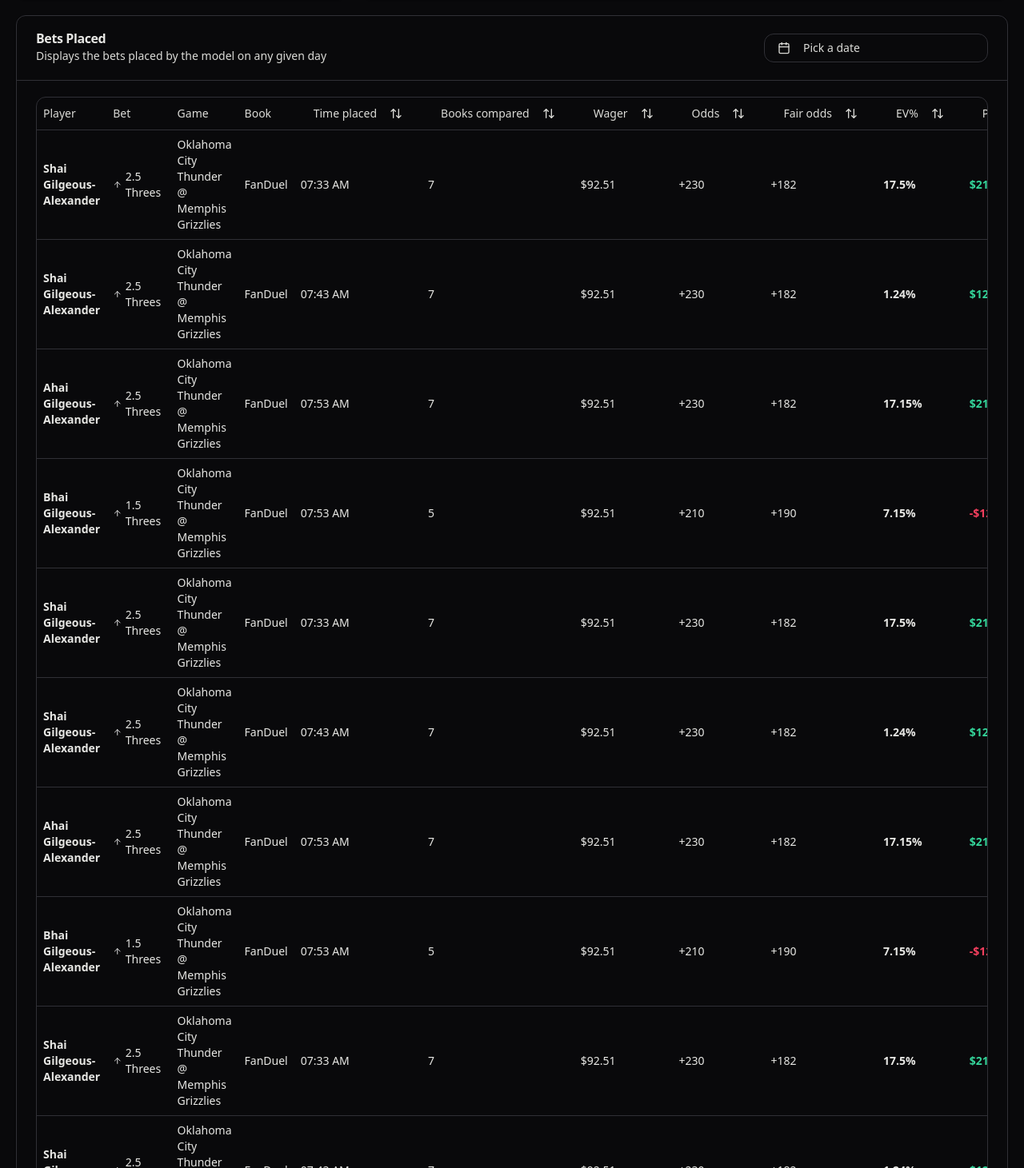
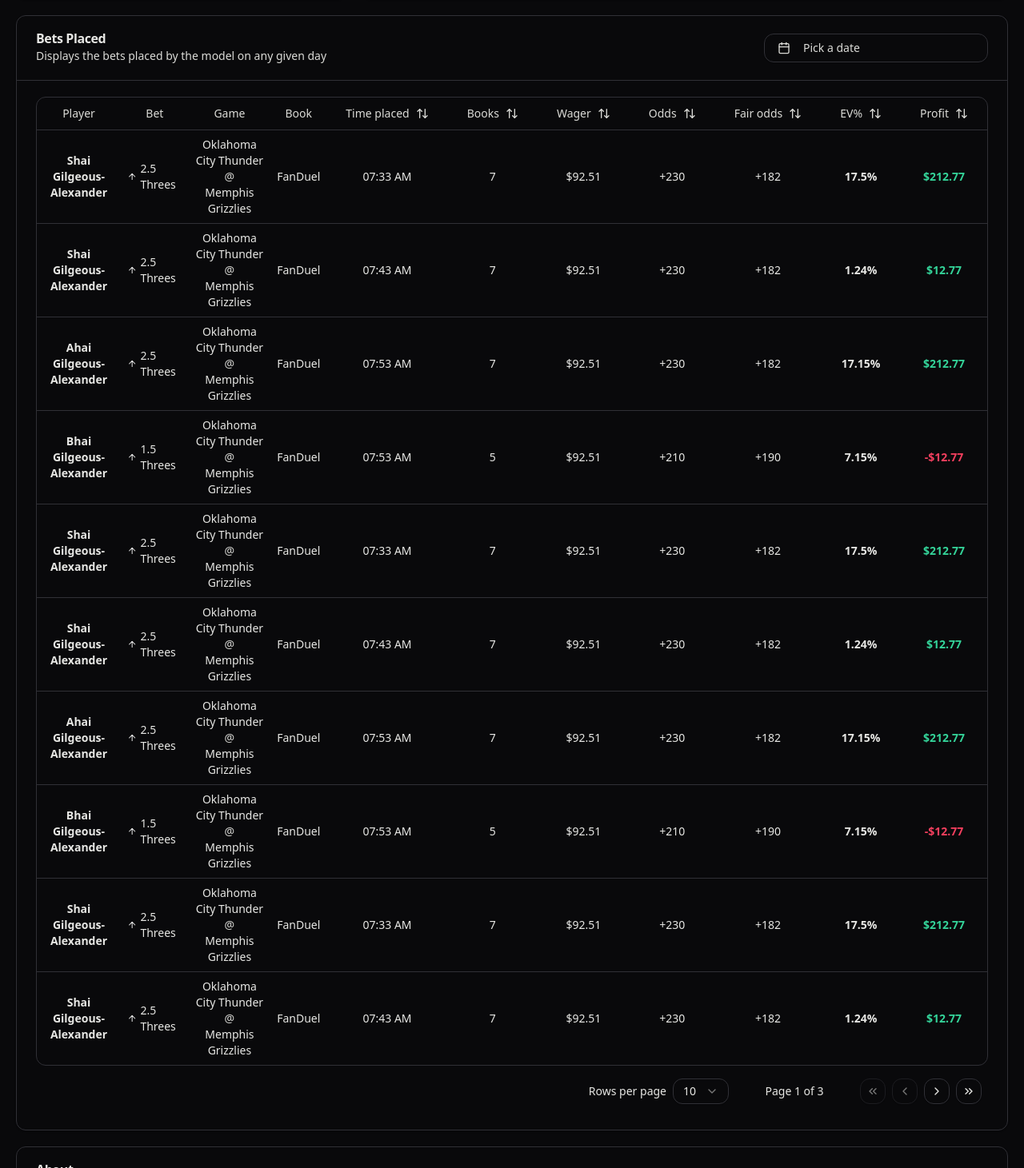
Before and after one commit to ejjlittle/ev-betting-model, a React (Vite) app in the folder frontend/: page / in a window 1280 px wide. Shown: the part 569-2030 px from the top of the page at 80% size. Built offline with nearby package versions, Linux system fonts and the light colour scheme.

Commit message:
Aligned data table and added pagination

```diff
--- a/frontend/package.json
+++ b/frontend/package.json
@@ -10,6 +10,7 @@
     "preview": "vite preview"
   },
   "dependencies": {
+    "@radix-ui/react-hover-card": "^1.1.6",
     "@radix-ui/react-popover": "^1.1.6",
     "@radix-ui/react-select": "^2.1.6",
     "@radix-ui/react-slot": "^1.1.2",
--- a/frontend/src/components/Header.tsx
+++ b/frontend/src/components/Header.tsx
@@ -12,7 +12,7 @@
         positive expected value.
       </p>
       <div className="flex items-center space-x-0.5">
-        <a className="text-primary text-sm font-semibold hover:underline" href="https://github.com/ejjlittle/ev-betting-model">
+        <a className="text-primary text-sm font-semibold hover:underline" href="https://github.com/ejjlittle/ev-betting-model" target="_blank" rel="noopener noreferrer">
           Check it out on GitHub
         </a>
         <ArrowRight className="text-primary w-4 h-4" />
--- a/frontend/src/components/bets/columns.tsx
+++ b/frontend/src/components/bets/columns.tsx
@@ -20,16 +20,20 @@
 export const columns: ColumnDef<Bet>[] = [
     {
         accessorKey: "player",
-        header: "Player",
+        header: () => (
+            <div className="text-center">Player</div>
+        ),
         cell: ({ row }) => (
-            <div className="font-bold">
+            <div className="font-bold text-center">
                 {row.getValue("player")}
             </div>
         )
     },
     {
         accessorKey: "bet",
-        header: "Bet",
+        header: () => (
+            <div className="text-center">Bet</div>
+        ),
         cell: ({ row }) => {
             const betText: string = row.original.bet;
 
@@ -50,19 +54,28 @@
     },
     {
         accessorKey: "game",
-        header: "Game",
+        header: () => (
+            <div className="text-center">Game</div>
+        ),
         cell: ({ getValue }) => {
             const game = getValue<string>().split("@");
             return (
-              <span>
-                {game[0]} <br /> <span className="font-light">@</span>{game[1]}
-              </span>
+                <div className="text-center">
+                    {game[0]}
+                    <span className="text-muted-foreground">@</span> <br />
+                    {game[1]}
+                </div>
             );
-          }
+        }
     },
     {
         accessorKey: "book",
-        header: "Book",
+        header: () => (
+            <div className="text-center">Book</div>
+        ),
+        cell: ({ row }) => (
+            <div className="text-center">{row.getValue("book")}</div>
+        ),
     },
     {
         accessorKey: "timePlaced",
@@ -71,12 +84,16 @@
               <Button
                 variant="ghost"
                 onClick={() => column.toggleSorting(column.getIsSorted() === "asc")}
+                className="flex items-center justify-center w-full rounded-xl"
               >
                 Time placed
-                <ArrowUpDown className="ml-2 h-4 w-4" />
+                <ArrowUpDown className="h-4 w-4" />
               </Button>
             )
           },
+          cell: ({ row }) => (
+            <div className="text-center">{row.getValue("timePlaced")}</div>
+        ),
     },
     {
         accessorKey: "bookCount",
@@ -85,12 +102,16 @@
               <Button
                 variant="ghost"
                 onClick={() => column.toggleSorting(column.getIsSorted() === "asc")}
+                className="flex items-center justify-center w-full rounded-xl"
               >
-                Books compared
-                <ArrowUpDown className="ml-2 h-4 w-4" />
+                Books
+                <ArrowUpDown className="h-4 w-4" />
               </Button>
             )
           },
+          cell: ({ row }) => (
+            <div className="text-center">{row.getValue("bookCount")}</div>
+        ),
     },
     {
         accessorKey: "wager",
@@ -99,9 +120,10 @@
               <Button
                 variant="ghost"
                 onClick={() => column.toggleSorting(column.getIsSorted() === "asc")}
+                className="flex items-center justify-center w-full rounded-xl"
               >
                 Wager
-                <ArrowUpDown className="ml-2 h-4 w-4" />
+                <ArrowUpDown className="h-4 w-4" />
               </Button>
             )
           },
@@ -113,7 +135,7 @@
                 currency: "USD",
             }).format(amount)
 
-            return <div>{formatted}</div>
+            return <div className="text-center">{formatted}</div>
         },
     },
     {
@@ -123,15 +145,16 @@
               <Button
                 variant="ghost"
                 onClick={() => column.toggleSorting(column.getIsSorted() === "asc")}
+                className="flex items-center justify-center w-full rounded-xl"
               >
                 Odds
-                <ArrowUpDown className="ml-2 h-4 w-4" />
+                <ArrowUpDown className="h-4 w-4" />
               </Button>
             )
           },
         cell: ({ row }) => {
             const odds = row.original.odds;
-            return odds > 0 ? `+${odds}` : `${odds}`; //prepend + for positive odds
+            return <div className="text-center">{odds > 0 ? `+${odds}` : `${odds}`}</div>; //prepend + for positive odds
           },
     },
     {
@@ -141,15 +164,16 @@
               <Button
                 variant="ghost"
                 onClick={() => column.toggleSorting(column.getIsSorted() === "asc")}
+                className="flex items-center justify-center w-full rounded-xl"
               >
                 Fair odds
-                <ArrowUpDown className="ml-2 h-4 w-4" />
+                <ArrowUpDown className="h-4 w-4" />
               </Button >
             )
           },
         cell: ({ row }) => {
             const fairOdds = row.original.fairOdds;
-            return fairOdds > 0 ? `+${fairOdds}` : `${fairOdds}`; //prepend + for positive odds
+            return <div className="text-center">{fairOdds > 0 ? `+${fairOdds}` : `${fairOdds}`}</div>; //prepend + for positive odds
           },
     },
     {
@@ -159,17 +183,16 @@
               <Button
                 variant="ghost"
                 onClick={() => column.toggleSorting(column.getIsSorted() === "asc")}
+                className="flex items-center justify-center w-full rounded-xl"
               >
                 EV%
-                <ArrowUpDown className="ml-2 h-4 w-4" />
+                <ArrowUpDown className="h-4 w-4" />
               </Button>
             )
           },
           //append '%'
           cell: ({ row }) => (
-            <div className="font-bold">
-                {row.original.ev}%
-            </div>
+            <div className="font-bold text-center">{row.original.ev}%</div>
         )
     },
     {
@@ -179,9 +202,10 @@
               <Button
                 variant="ghost"
                 onClick={() => column.toggleSorting(column.getIsSorted() === "asc")}
+                className="flex items-center justify-center w-full rounded-xl"
               >
                 Profit
-                <ArrowUpDown className="ml-2 h-4 w-4" />
+                <ArrowUpDown className="h-4 w-4" />
               </Button>
             )
           },
@@ -195,7 +219,7 @@
 
             //add color for positive or negative
             return (
-                <div className={`font-bold ${
+                <div className={`text-center font-extrabold ${
                     amount > 0 ? "text-positive" : amount < 0 ? "text-negative" : "text-primary"
                 }`}>
                     {formatted}
--- a/frontend/src/components/bets/data-table.tsx
+++ b/frontend/src/components/bets/data-table.tsx
@@ -1,4 +1,4 @@
-import { Button } from "@/components/ui/button"
+import DataTablePagination from "./pagination"
 import * as React from "react"
 import {
     ColumnDef,
@@ -70,7 +70,6 @@
                             table.getRowModel().rows.map((row) => (
                                 <TableRow
                                     key={row.id}
-                                    data-state={row.getIsSelected() && "selected"}
                                 >
                                     {row.getVisibleCells().map((cell) => (
                                         <TableCell key={cell.id}>
@@ -82,7 +81,7 @@
                         ) : (
                             <TableRow>
                                 <TableCell colSpan={columns.length} className="h-24 text-center">
-                                    No results.
+                                    No results
                                 </TableCell>
                             </TableRow>
                         )}
@@ -90,24 +89,7 @@
                 </Table>
             </div>
             <div className="flex items-center justify-end space-x-2 py-4">
-                <Button
-                    variant="outline"
-                    size="sm"
-                    onClick={() => table.previousPage()}
-                    disabled={!table.getCanPreviousPage()}
-                    className="rounded-xl"
-                >
-                    Previous
-                </Button>
-                <Button
-                    variant="outline"
-                    size="sm"
-                    onClick={() => table.nextPage()}
-                    disabled={!table.getCanNextPage()}
-                    className="rounded-xl"
-                >
-                    Next
-                </Button>
+                <DataTablePagination table={table} />
             </div>
         </div>
     )
--- /dev/null
+++ b/frontend/src/components/bets/pagination.tsx
@@ -0,0 +1,93 @@
+import { Table } from "@tanstack/react-table"
+import {
+    ChevronLeft,
+    ChevronRight,
+    ChevronsLeft,
+    ChevronsRight,
+} from "lucide-react"
+
+import { Button } from "@/components/ui/button"
+import {
+    Select,
+    SelectContent,
+    SelectItem,
+    SelectTrigger,
+    SelectValue,
+} from "@/components/ui/select"
+
+interface DataTablePaginationProps<TData> {
+    table: Table<TData>
+}
+
+export default function DataTablePagination<TData>({
+    table,
+}: DataTablePaginationProps<TData>) {
+    return (
+        <div className="flex items-center justify-between px-2">
+            <div className="flex items-center space-x-6 lg:space-x-8">
+                <div className="flex items-center space-x-2">
+                    <p className="text-sm font-medium">Rows per page</p>
+                    <Select
+                        value={`${table.getState().pagination.pageSize}`}
+                        onValueChange={(value) => {
+                            table.setPageSize(Number(value))
+                        }}
+                    >
+                        <SelectTrigger className="h-8 w-[70px] rounded-xl border-border">
+                            <SelectValue placeholder={table.getState().pagination.pageSize} />
+                        </SelectTrigger>
+                        <SelectContent side="top" className="rounded-xl bg-background border-border">
+                            {[10, 20, 30, 40, 50].map((pageSize) => (
+                                <SelectItem className="rounded-xl" key={pageSize} value={`${pageSize}`}>
+                                    {pageSize}
+                                </SelectItem>
+                            ))}
+                        </SelectContent>
+                    </Select>
+                </div>
+                <div className="flex w-[100px] items-center justify-center text-sm font-medium">
+                    Page {table.getState().pagination.pageIndex + 1} of{" "}
+                    {table.getPageCount()}
+                </div>
+                <div className="flex items-center space-x-2">
+                    <Button
+                        variant="outline"
+                        className="hidden h-8 w-8 p-0 lg:flex rounded-xl"
+                        onClick={() => table.setPageIndex(0)}
+                        disabled={!table.getCanPreviousPage()}
+                    >
+                        <span className="sr-only">Go to first page</span>
+                        <ChevronsLeft />
+                    </Button>
+                    <Button
+                        variant="outline"
+                        className="h-8 w-8 p-0 rounded-xl"
+                        onClick={() => table.previousPage()}
+                        disabled={!table.getCanPreviousPage()}
+                    >
+                        <span className="sr-only">Go to previous page</span>
+                        <ChevronLeft />
+                    </Button>
+                    <Button
+                        variant="outline"
+                        className="h-8 w-8 p-0 rounded-xl"
+                        onClick={() => table.nextPage()}
+                        disabled={!table.getCanNextPage()}
+                    >
+                        <span className="sr-only">Go to next page</span>
+                        <ChevronRight />
+                    </Button>
+                    <Button
+                        variant="outline"
+                        className="hidden h-8 w-8 p-0 lg:flex rounded-xl"
+                        onClick={() => table.setPageIndex(table.getPageCount() - 1)}
+                        disabled={!table.getCanNextPage()}
+                    >
+                        <span className="sr-only">Go to last page</span>
+                        <ChevronsRight />
+                    </Button>
+                </div>
+            </div>
+        </div>
+    )
+}
--- a/frontend/src/components/ui/table.tsx
+++ b/frontend/src/components/ui/table.tsx
@@ -58,7 +58,7 @@
   <tr
     ref={ref}
     className={cn(
-      "border-b border-border transition-colors hover:bg-muted/50 data-[state=selected]:bg-muted",
+      "border-b border-border transition-colors",
       className
     )}
     {...props}
```
Also changed, not shown: frontend/src/components/ui/hover-card.tsx (added, +27 -0 lines), 1 other file (tests, documents, lock files or other folders).
